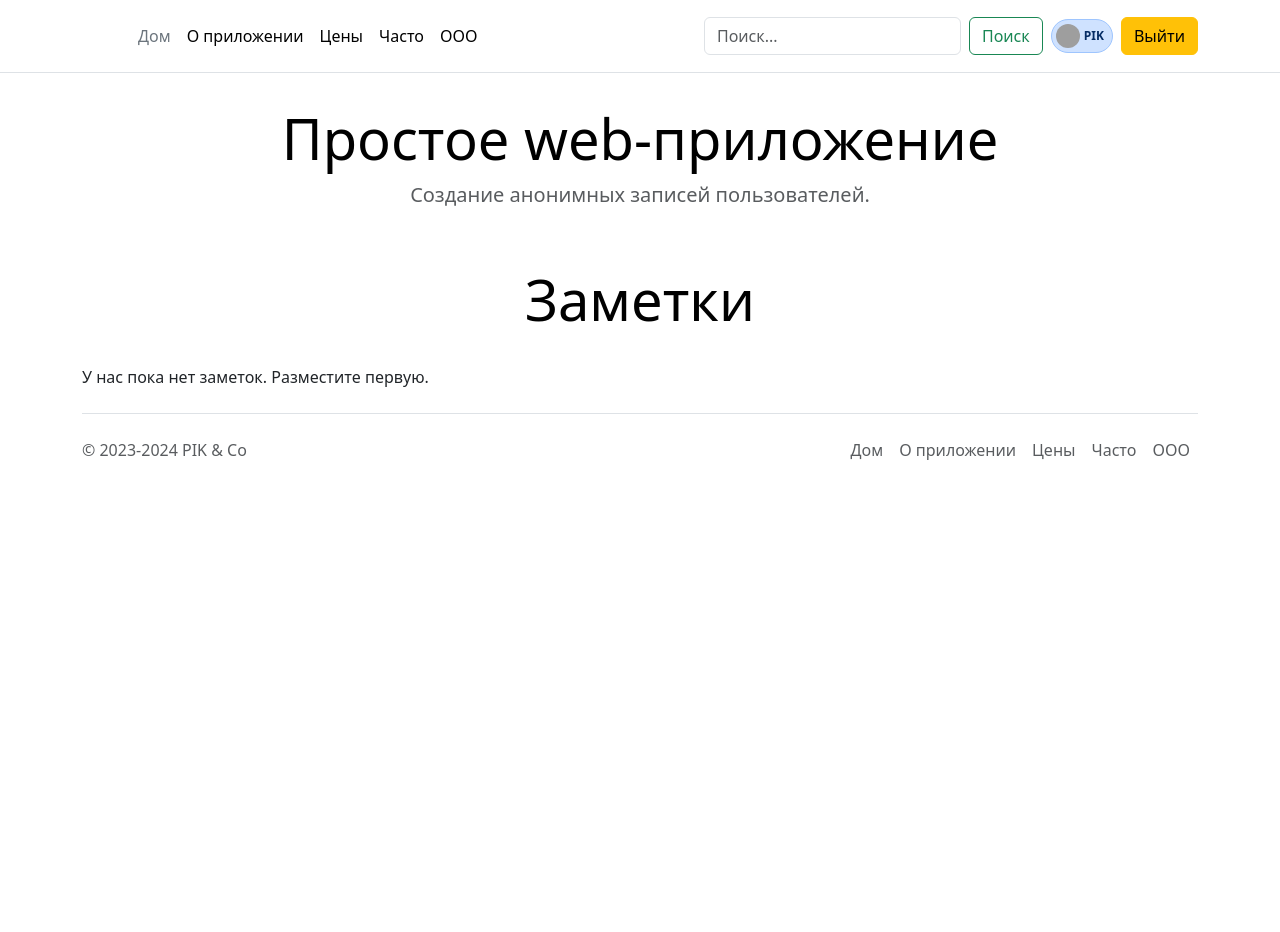
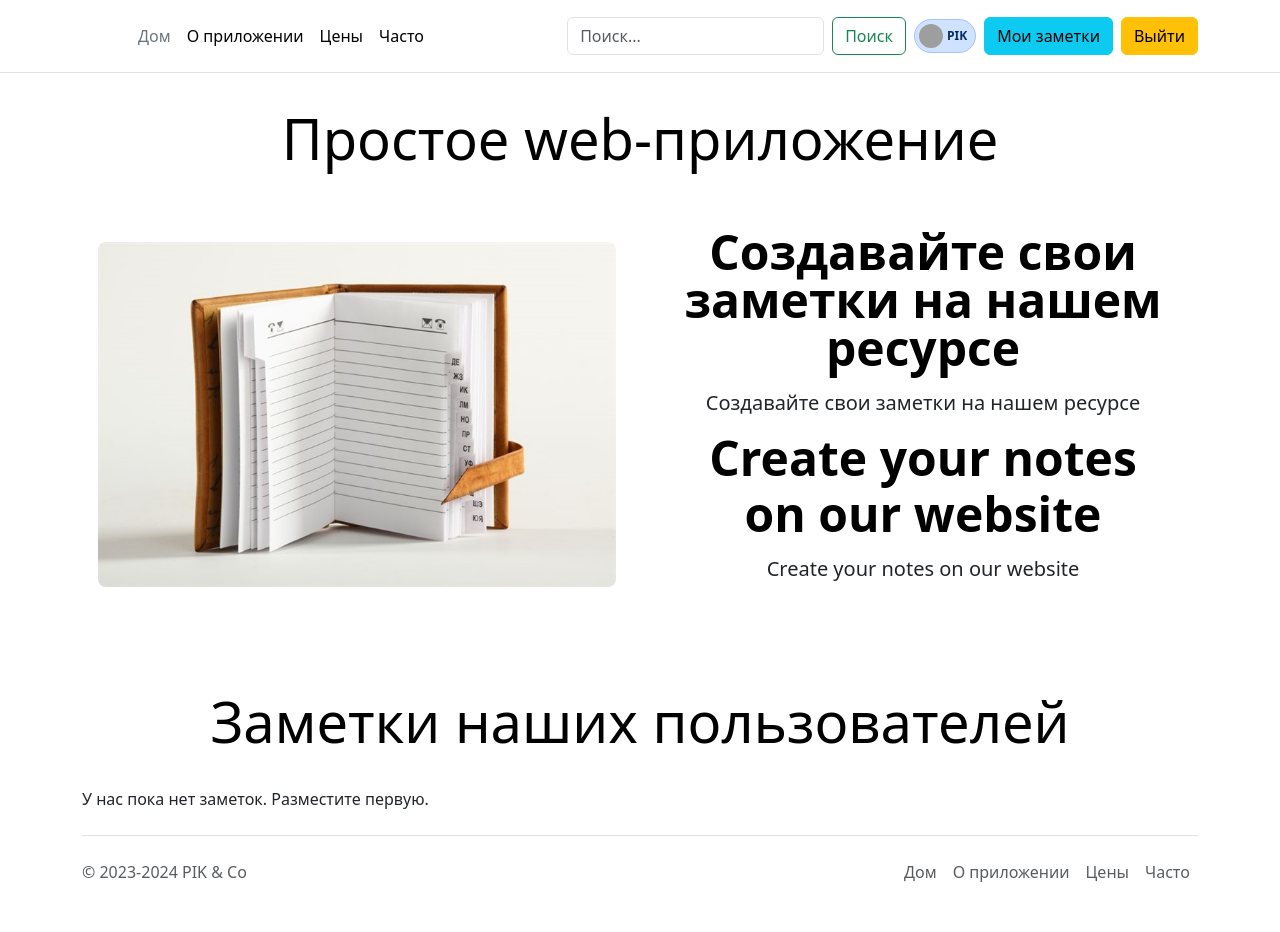
Before and after one commit to PI-Klimkovich/Django_Projects, a Django app: page / in a window 1280 px wide. Before the commit the page ends 460 px from the top, so only its background shows below. Run offline with Django 5.2, Linux system fonts and the light colour scheme; a user stored in the database is signed in; grey boxes are pictures that could not be loaded.

Commit message:
Реализовано: создание и удаление заметок, подтверждение создания заметки

```diff
--- a/Django_Project_01/notes/urls.py
+++ b/Django_Project_01/notes/urls.py
@@ -2,6 +2,8 @@ from django.urls import path
 from . import views
 
 urlpatterns = [
-    path('', views.home_page_view, name='home'),
-    path('about', views.about_view, name='about'),
+    path('', views.about_create, name='create_ok'),
+    path('create', views.create_note_view, name='create'),
+    path('<note_uuid>', views.show_note_view, name='note'),
+    path("<note_uuid>/delete", views.delete_note_view, name="delete"),
 ]
--- a/Django_Project_01/notes/views.py
+++ b/Django_Project_01/notes/views.py
@@ -1,4 +1,10 @@
 from django.shortcuts import render
+from django.core.handlers.wsgi import WSGIRequest
+from django.urls import reverse
+from django.http import HttpResponseRedirect, Http404
+from django.contrib.auth.decorators import login_required
+
+from .models import Note
 
 
 def home_page_view(request):
@@ -7,3 +13,40 @@ def home_page_view(request):
 
 def about_view(request):
     return render(request, "about.html")
+
+
+def about_create(request):
+    return render(request, "note/create_ok.html")
+
+
+@login_required
+def create_note_view(request: WSGIRequest):
+    if request.method == "POST":
+        note = Note.objects.create(
+            title=request.POST["title"],
+            anons=request.POST["anons"],
+            content=request.POST["content"],
+            image=request.FILES.get("noteImage"),
+            user=request.user,
+        )
+        return HttpResponseRedirect(reverse('note', args=[note.uuid]))
+
+    # Вернется только, если метод не POST.
+    return render(request, "note/create_note.html")
+
+
+def show_note_view(request: WSGIRequest, note_uuid):
+    try:
+        note = Note.objects.get(uuid=note_uuid)  # Получение только ОДНОЙ записи.
+
+    except Note.DoesNotExist:
+        # Если не найдено такой записи.
+        raise Http404
+
+    return render(request, "note/note.html", {"note": note})
+
+
+def delete_note_view(request: WSGIRequest, note_uuid: str):
+    if request.method == "POST":
+        Note.objects.filter(uuid=note_uuid).delete()
+    return HttpResponseRedirect(reverse("home"))
--- a/Django_Project_01/pyproject.toml
+++ b/Django_Project_01/pyproject.toml
@@ -9,6 +9,7 @@ readme = "README.md"
 python = "^3.11"
 django = "^5.0"
 uuid = "^1.30"
+pillow = "^10.1.0"
 
 
 [build-system]
--- a/Django_Project_01/templates/about.html
+++ b/Django_Project_01/templates/about.html
@@ -9,7 +9,7 @@
 	<div class="pricing-header p-3 pb-md-4 mx-auto text-center">
       <h1 class="display-4 fw-normal text-body-emphasis">Немного о приложении</h1>
       <p class="fs-5 text-body-secondary">Приложение позволяет пользователям создавать анонимные записи.</p>
-      <p class="fs-5 text-body-secondary">Доступ к записям осуществляется через идентификатор, который случайно сгенерирован для каждой из них.</p>
+      <p class="fs-5 text-body-secondary">Доступ к редактированию записей разрешен только их владельцам.</p>
       <p class="fs-5 text-body-secondary"><i><u>При создании приложения использованы:</u></i></p>
       <p class="fs-5 text-body-secondary">фреймворк <i>Django</i> и, вероятно, что-то ещё.</p>
     </div>
--- a/Django_Project_01/templates/base.html
+++ b/Django_Project_01/templates/base.html
@@ -34,7 +34,6 @@
         <li class="nav-item"><a href="{% url 'about' %}" class="nav-link px-2 text-body-secondary">О приложении</a></li>
         <li class="nav-item"><a href="#" class="nav-link px-2 text-body-secondary">Цены</a></li>
         <li class="nav-item"><a href="#" class="nav-link px-2 text-body-secondary">Часто</a></li>
-        <li class="nav-item"><a href="#" class="nav-link px-2 text-body-secondary">ООО</a></li>
       </ul>
     </footer>
   </div>
--- a/Django_Project_01/templates/home.html
+++ b/Django_Project_01/templates/home.html
@@ -1,4 +1,5 @@
 {% extends "base.html" %}
+{% load static %}
 
 {% block title %}
 	Hello
@@ -7,15 +8,27 @@
 {% block content %}
 
 <div class='container'>
-	<div class="pricing-header p-3 pb-md-4 mx-auto text-center">
-      <h1 class="display-4 fw-normal text-body-emphasis">Простое web-приложение</h1>
-      <p class="fs-5 text-body-secondary">Создание анонимных записей пользователей.</p>
+  <div class="pricing-header p-3 pb-md-4 mx-auto text-center">
+    <h1 class="display-4 fw-normal text-body-emphasis">Простое web-приложение</h1>
+    <div class="row flex-lg-row-reverse align-items-center g-5 py-5">
+      <div class="col-lg-6">
+        <h1 class="display-5 fw-bold text-body-emphasis lh-1 mb-3">Создавайте свои заметки на нашем ресурсе</h1>
+        <p class="lead">Создавайте свои заметки на нашем ресурсе</p>
+        <h1 class="display-5 fw-bold text-body-emphasis lh-1">Create your notes</h1>
+        <h1 class="display-5 fw-bold text-body-emphasis lh-1 mb-3">on our website</h1>
+        <p class="lead">Create your notes on our website</p>
+      </div>
+      <div class="col-10 col-sm-8 col-lg-6">
+        <img src="{% static 'img/welcome.jpg' %}"
+             class="d-block mx-lg-auto img-fluid rounded-3" alt="Bootstrap Themes" width="700" height="500" loading="lazy">
+      </div>
     </div>
+  </div>
 </div>
 
 <div class='container'>
 	<div class="pricing-header p-3 pb-md-4 mx-auto text-center">
-      <h1 class="display-4 fw-normal text-body-emphasis">Заметки</h1>
+      <h1 class="display-4 fw-normal text-body-emphasis">Заметки наших пользователей</h1>
     </div>
 
     <p>У нас пока нет заметок. Разместите первую.</p>
--- a/Django_Project_01/templates/menu.html
+++ b/Django_Project_01/templates/menu.html
@@ -8,11 +8,10 @@
         </a>
 
         <ul class="nav col-12 col-lg-auto me-lg-auto mb-2 justify-content-center mb-md-0">
-          <li><a href="{% url 'home' %}" class="nav-link px-2 link-secondary"><font style="vertical-align: inherit;"><font style="vertical-align: inherit;">Дом</font></font></a></li>
-          <li><a href="{% url 'about' %}" class="nav-link px-2 link-body-emphasis"><font style="vertical-align: inherit;"><font style="vertical-align: inherit;">О приложении</font></font></a></li>
-          <li><a href="#" class="nav-link px-2 link-body-emphasis"><font style="vertical-align: inherit;"><font style="vertical-align: inherit;">Цены</font></font></a></li>
-          <li><a href="#" class="nav-link px-2 link-body-emphasis"><font style="vertical-align: inherit;"><font style="vertical-align: inherit;">Часто</font></font></a></li>
-          <li><a href="#" class="nav-link px-2 link-body-emphasis"><font style="vertical-align: inherit;"><font style="vertical-align: inherit;">ООО</font></font></a></li>
+          <li><a href="{% url 'home' %}" class="nav-link px-2 link-secondary">Дом</a></li>
+          <li><a href="{% url 'about' %}" class="nav-link px-2 link-body-emphasis">О приложении</a></li>
+          <li><a href="#" class="nav-link px-2 link-body-emphasis">Цены</a></li>
+          <li><a href="#" class="nav-link px-2 link-body-emphasis">Часто</a></li>
         </ul>
 
         <form class="d-flex" role="search">
@@ -27,6 +26,9 @@
           </span>
         </div>
 
+        <div class="text-end">
+          <a class="btn btn-info me-2" href="{% url 'home' %}" role="button">Мои заметки</a>
+        </div>
         <form action="{% url 'logout' %}" method="post">
           {% csrf_token %}
           <button class="btn btn-warning" type="submit">Выйти</button>
@@ -46,11 +48,10 @@
         </a>
 
         <ul class="nav col-12 col-lg-auto me-lg-auto mb-2 justify-content-center mb-md-0">
-          <li><a href="{% url 'home' %}" class="nav-link px-2 text-secondary"><font style="vertical-align: inherit;"><font style="vertical-align: inherit;">Дом</font></font></a></li>
-          <li><a href="{% url 'about' %}" class="nav-link px-2 text-white"><font style="vertical-align: inherit;"><font style="vertical-align: inherit;">О приложении</font></font></a></li>
-          <li><a href="#" class="nav-link px-2 text-white"><font style="vertical-align: inherit;"><font style="vertical-align: inherit;">Цены</font></font></a></li>
-          <li><a href="#" class="nav-link px-2 text-white"><font style="vertical-align: inherit;"><font style="vertical-align: inherit;">Часто</font></font></a></li>
-          <li><a href="#" class="nav-link px-2 text-white"><font style="vertical-align: inherit;"><font style="vertical-align: inherit;">ООО</font></font></a></li>
+          <li><a href="{% url 'home' %}" class="nav-link px-2 text-secondary">Дом</a></li>
+          <li><a href="{% url 'about' %}" class="nav-link px-2 text-white">О приложении</a></li>
+          <li><a href="#" class="nav-link px-2 text-white">Цены</a></li>
+          <li><a href="#" class="nav-link px-2 text-white">Часто</a></li>
         </ul>
 
         <form class="d-flex" role="search">
--- a/Django_Project_01/templates/registration/register.html
+++ b/Django_Project_01/templates/registration/register.html
@@ -3,7 +3,6 @@
 {% block title %}Login{% endblock %}
 
 {% block content %}
-    {{ errors }}
     {% if errors %}
     	<div class="alert alert-danger">
             {{ errors }}
```
Also changed, not shown: Django_Project_01/Django_Project_01/settings.py (+8 -1 lines), Django_Project_01/notes/models.py (+13 -1 lines), Django_Project_01/notes/templates/note/create_note.html (added, +43 -0 lines), Django_Project_01/notes/templates/note/create_ok.html (added, +14 -0 lines), Django_Project_01/notes/templates/note/note.html (added, +36 -0 lines), Django_Project_01/templates/registration/login.html (+7 -3 lines), Django_Project_01/user/views.py (+14 -4 lines), Django_Project_01/db.sqlite3, Django_Project_01/media/6b07a2d6-7028-405d-9e61-1bc7b632e704/orig.jpg (added), Django_Project_01/notes/migrations/0003_note_image.py (added), Django_Project_01/static/img/welcome.jpg (added), 1 other file.
